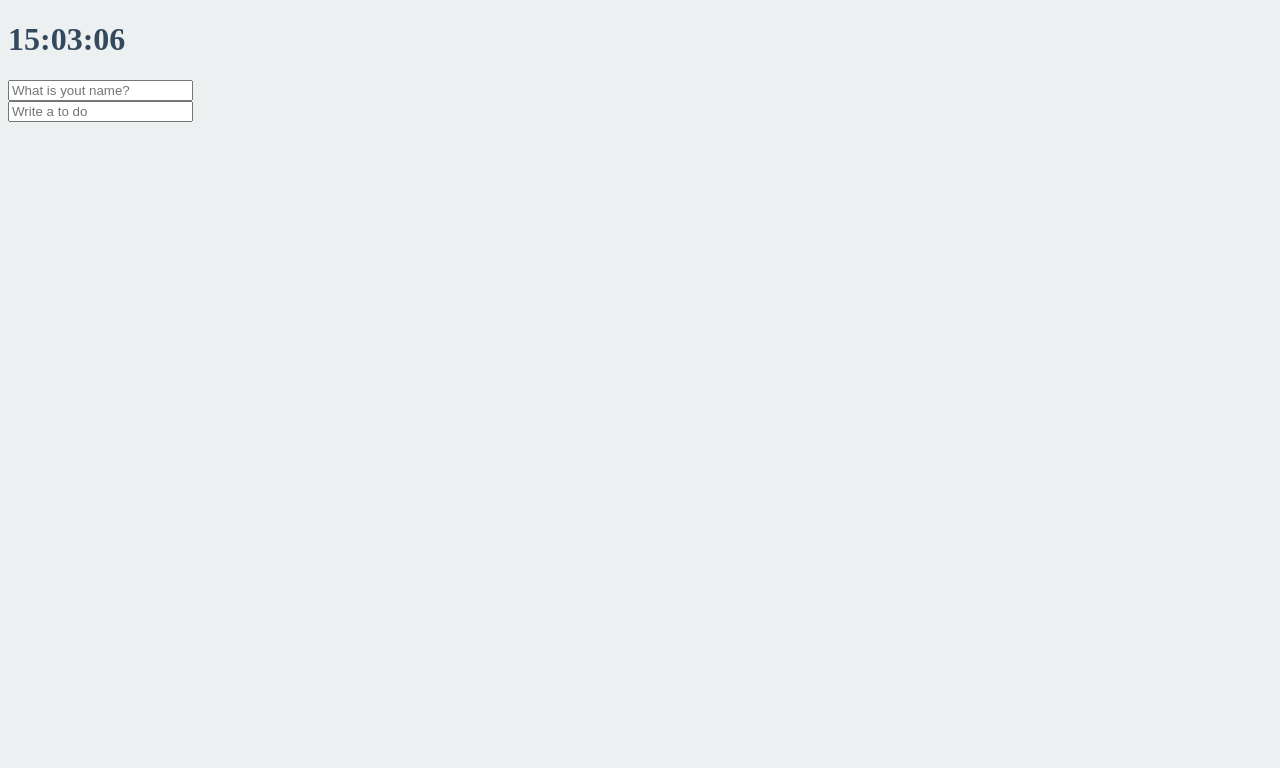
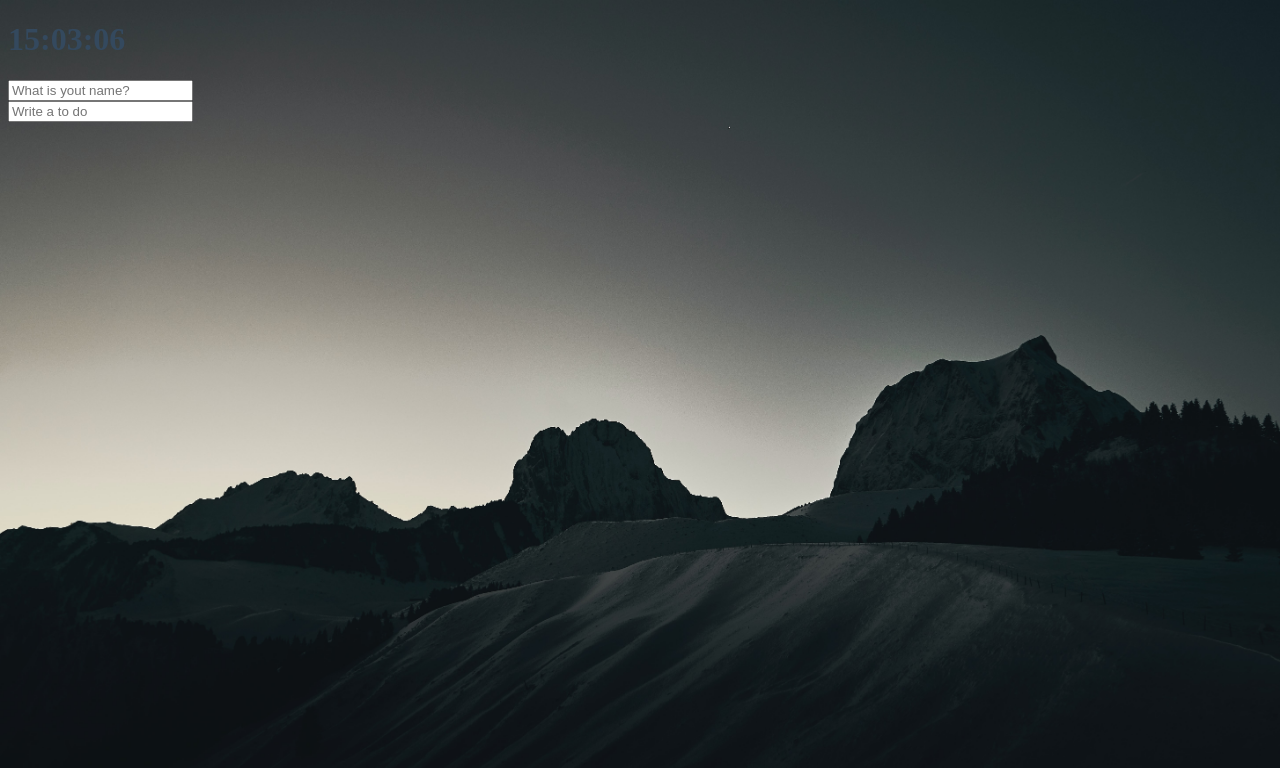
Before and after one commit to jihyunkim0/VanillaJS, a plain HTML site: page index.html in a window 1280 px wide. Drawn offline with Linux system fonts and the light colour scheme.

Commit message:
Update bg.js
배경 image 랜덤 적용

```diff
--- /dev/null
+++ b/bg.js
@@ -0,0 +1,33 @@
+const body = document.querySelector("body");
+
+//사용할 이미지 개수
+const IMG_NUMBER = 3;
+
+// API사용중이라면 이렇게...?
+// function handleImgLoad() {
+//   console.log("finished loading");
+// }
+
+//이미지 가져오는 함수
+function paintImage(imgNumber) {
+  const image = new Image();
+  image.src = `images/${imgNumber + 1}.jpg`; // +1은 random함수가 0을 줄 수 있기 때문. 1을 넣으면 첫번째, ...
+  image.classList.add("bgImage");
+  body.appendChild(image); //이미지가 너무 크게 보임...
+
+  //   //속임수??(로딩빨라짐) table listemer를 이미지화 하기 위해 even listener를 연결
+  //   image.addEventListener("loadend", handleImgLoad);
+}
+//이미지 랜덤으로 불러오는 함수
+function genRandom() {
+  const number = Math.floor(Math.random() * IMG_NUMBER);
+  return number;
+}
+
+//초기화할 함수
+function init() {
+  const randomNumber = genRandom();
+  paintImage(randomNumber);
+}
+
+init();
--- a/index.css
+++ b/index.css
@@ -1,5 +1,5 @@
 body {
-  background-color: #ecf0f1;
+  background-color: #2c3e50;
 }
 
 .btn {
@@ -23,3 +23,22 @@ h1 {
 .showing {
   display: block;
 }
+
+@keyframes fadeIn {
+  from {
+    opacity: 0;
+  }
+  to {
+    opacity: 1;
+  }
+}
+
+.bgImage {
+  position: absolute;
+  top: 0;
+  left: 0;
+  width: 100%;
+  height: 100%;
+  z-index: -1;
+  animation: fadeIn 0.5s linear;
+}
--- a/index.html
+++ b/index.html
@@ -23,5 +23,6 @@
     <script src="clock.js"></script>
     <script src="greeting.js"></script>
     <script src="todo.js"></script>
+    <script src="bg.js"></script>
   </body>
 </html>
```
Also changed, not shown: images/1.jpg (added), 2 other files.
